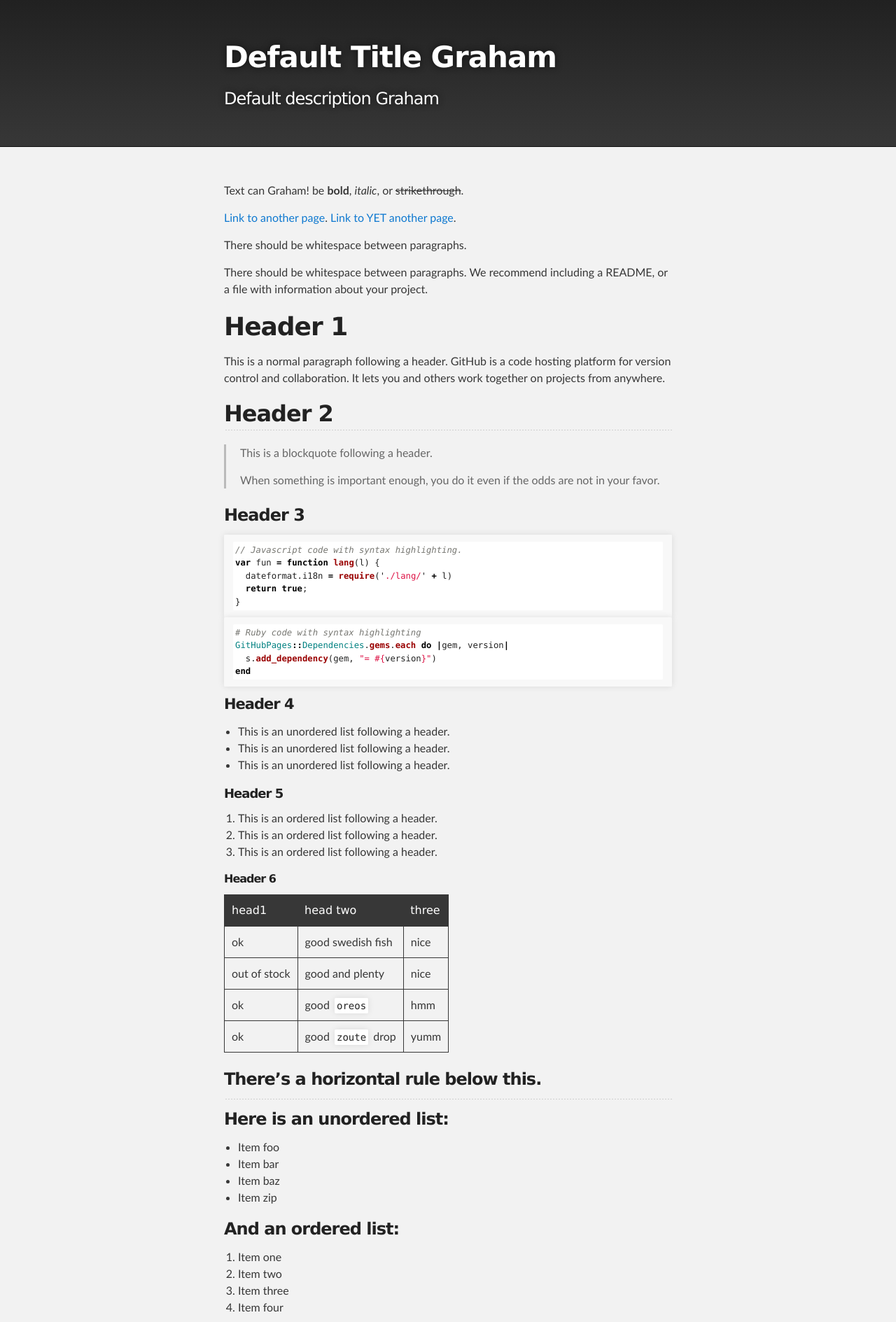
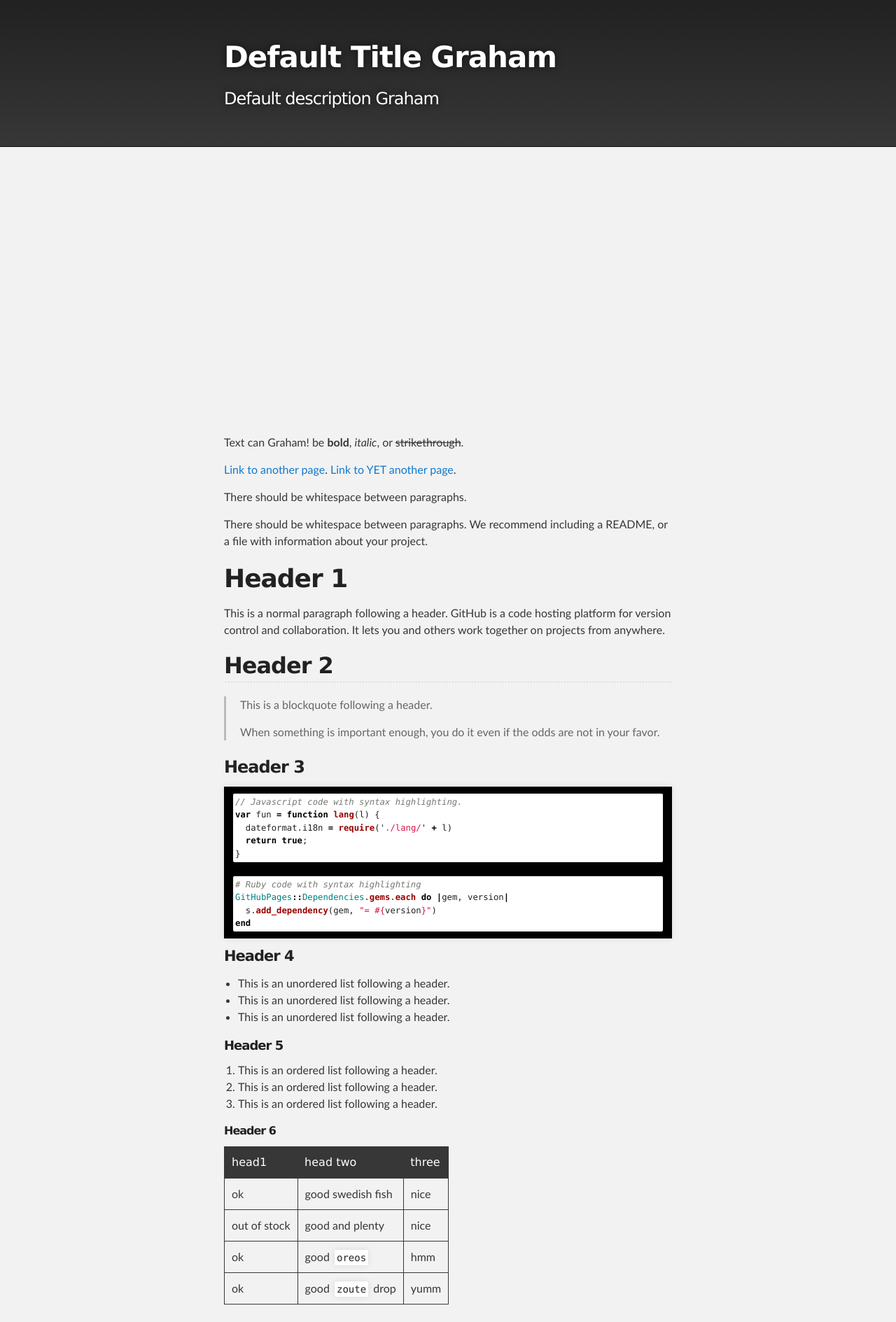
Before and after one commit to Muellegr/Muellegr.github.io, a Jekyll site: the page built from index.md, in a window 1280 px wide. Shown: the top 1889 px of the page at 70% size. Built offline with Jekyll 4.4.1, drawn with Linux system fonts in a browser that asks for light colours.

Commit message:
Changing sass test

```diff
--- a/_sass/jekyll-theme-slate.scss
+++ b/_sass/jekyll-theme-slate.scss
@@ -356,7 +356,7 @@ Full-Width Styles
 }
 
 #main_content {
-  padding-top: 40px;
+  padding-top: 400px;
 }
 
 #footer_wrap {
--- a/_sass/rouge-github.scss
+++ b/_sass/rouge-github.scss
@@ -205,5 +205,5 @@
   color: #bbbbbb;
 }
 .highlight {
-  background-color: #f8f8f8;
+  background-color: #000000;
 }
```
